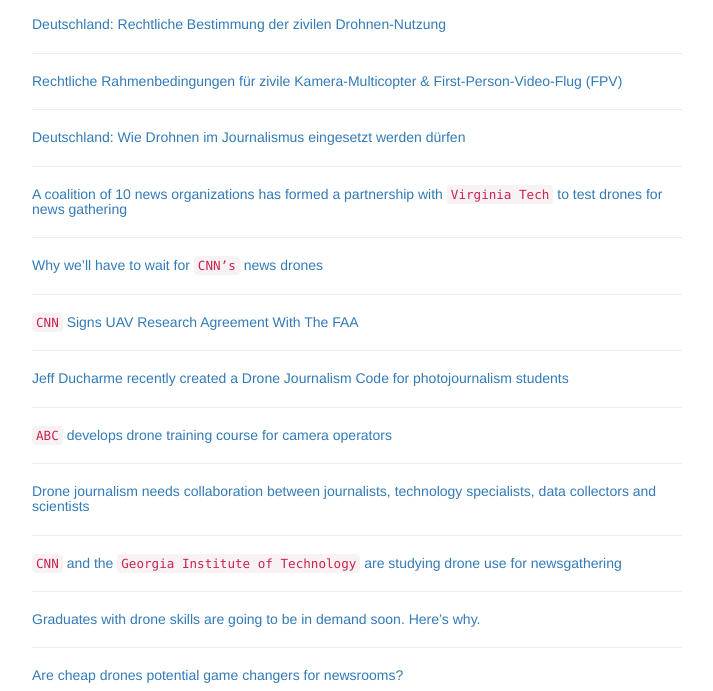
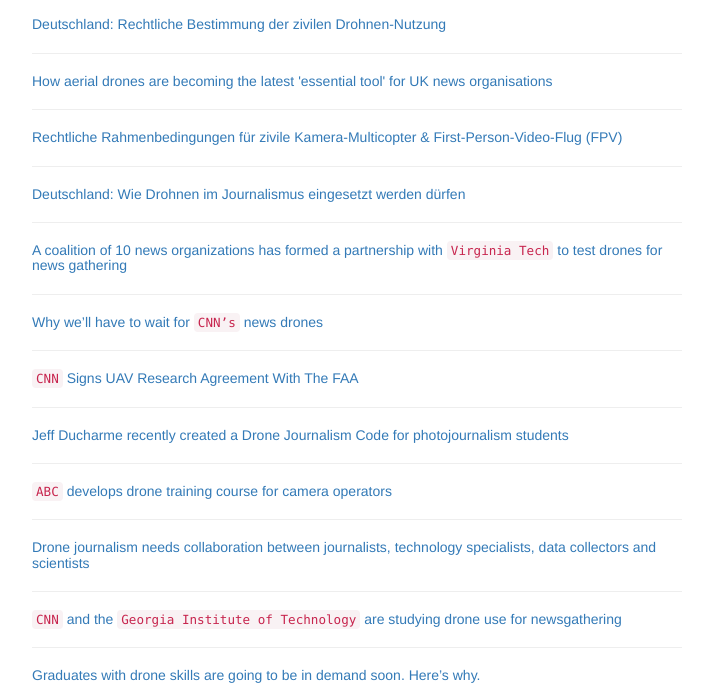
Before and after one commit to dronejournalism/dronejournalism.github.io, a plain HTML site: page index.html in a window 1280 px wide. Shown: the part 109-800 px from the top of the page, without its empty margins (283-996 px from the left). Drawn offline with nearby package versions, Linux system fonts and the light colour scheme.

Commit message:
new article

```diff
--- a/index.html
+++ b/index.html
@@ -44,6 +44,8 @@
 
     <h5><a href="http://www.jurablogs.com/go/game-of-drones-rechtliche-bestimmungen-der-zivilen-drohnennutzung" target="_blank">Deutschland: Rechtliche Bestimmung der zivilen Drohnen-Nutzung</a></h5><hr>
 
+
+    <h5><a href="http://www.pressgazette.co.uk/how-aerial-drones-are-becoming-latest-essential-tool-uk-news-organisations" target="_blank">How aerial drones are becoming the latest 'essential tool' for UK news organisations</a></h5><hr>
 
     <h5><a href="http://www.palawa.de/wp-content/uploads/2014/12/InTeR-04-14-209-Drones-Vita.pdf" target="_blank">Rechtliche Rahmenbedingungen für zivile
     Kamera-Multicopter & First-Person-Video-Flug (FPV)</a></h5><hr>
```
